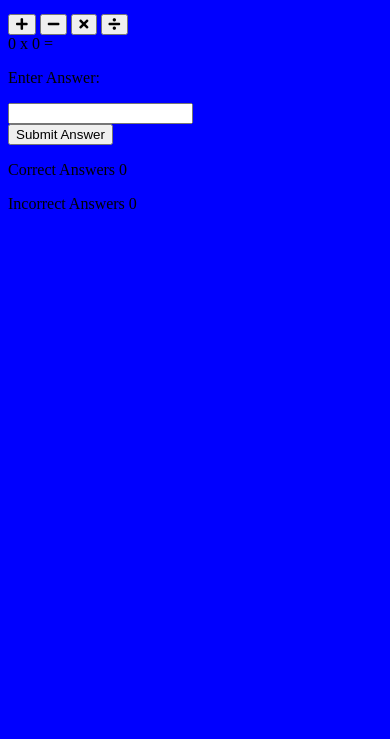
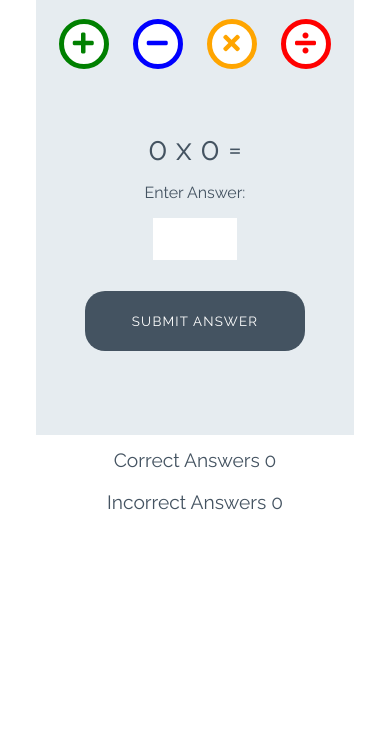
Before and after one commit to Jawdan-CI/LoveMaths, a plain HTML site: page index.html in a window 390 px wide. Shown: the part 105-844 px from the top of the page. Drawn offline with Linux system fonts and the light colour scheme.

Commit message:
Added Responsive CSS Styling

```diff
--- a/assets/css/style.css
+++ b/assets/css/style.css
@@ -1,3 +1,252 @@
+/* --------- Global style */
+
 body {
-    background-color: blue;
+    background-color: white;
+    font-family: "Raleway", sans-serif;
+    color: #445361;
+    text-align: center;
 }
+
+/* --------- Heading */
+
+.heading {
+    text-align: center;
+    font-size: 2.5rem;
+}
+
+.logo {
+    height: 40px;
+    padding-right: 5px;
+}
+
+/* --------- Game layout */
+
+.game-area {
+    background-color: #E6ECF0;
+    box-sizing: border-box;
+    width: 85%;
+    height: 65vh;
+    max-height: 450px;
+    max-width: 830px;
+    margin-left: auto;
+    margin-right: auto;
+    padding: 1%;
+}
+
+.question-area {
+    width: 50%;
+    font-size: 2rem;
+    margin: auto;
+    padding: 50px 0;
+}
+
+.question-area span {
+    padding: 0 15px;
+}
+
+.score-area {
+    margin: 5px auto;
+    width: 60%;
+    font-size: 1.2rem;
+}
+
+.controls-area {
+    width: 85%;
+    margin: 30px auto;
+}
+
+#score {
+    color: green;
+    font-weight: bold;
+}
+
+#incorrect {
+    color: red;
+    font-weight: bold;
+}
+
+.answer-message {
+    display: none;
+    font-size: 1rem;
+}
+
+#answer-box {
+    border: none;
+    color: #445361;
+    display: inline-block;
+    height: 40px;
+    width: 80px;
+    font-size: 1.2rem;
+}
+
+.scores {
+    display: inline-block;
+    padding: 25px;
+}
+
+/* --------- Buttons */
+
+.btn {
+    width: 220px;
+    height: 60px;
+    font-family: "Raleway", sans-serif;
+    text-transform: uppercase;
+    letter-spacing: 1.2px;
+    color: white;
+}
+
+.btn:focus {
+    outline: none;
+}
+
+.btn--big {
+    padding-top: 10px;
+    border-radius: 50%;
+    background-color: white;
+    border: 10px solid;
+    width: 100px;
+    height: 100px;
+    font-size: 3.2rem;
+    margin: 0 30px;
+    transition: all 0.5s;
+}
+
+.btn--big::after{
+    content: attr(data-type);
+    font-size: 1rem;
+    color: #445361;
+    position: relative;
+    left: -0.5em;
+}
+
+.btn--blue {
+    border-color: blue;
+    color: blue;
+}
+
+.btn--blue:active,
+.btn--blue:hover {
+    background-color: darkblue;
+    color: white;
+}
+
+.btn--orange {
+    border-color: orange;
+    color: orange;
+}
+
+.btn--orange:active,
+.btn--orange:hover {
+    background-color: darkorange;
+    color: white;
+}
+
+.btn--red {
+    border-color: red;
+    color: red;
+}
+
+.btn--red:active,
+.btn--red:hover {
+    background-color: darkred;
+    color: white;
+}
+
+.btn--green {
+    border-color: green;
+    color: green;
+}
+
+.btn--green:active,
+.btn--green:hover {
+    background-color: darkgreen;
+    color: white;
+}
+
+.btn--gray {
+    margin-top: 25px;
+    background-color: #445361;
+    border: 1px transparent;
+    border-radius: 20px;
+}
+
+.btn--gray:active,
+.btn--gray:hover {
+    background-color: #0d1013;
+}
+
+/* --------- Media queries */
+
+@media (max-width: 414px) {
+    .controls-area {
+        width: 100%;
+    }
+
+    .btn--big {
+        margin: 0 10px;
+        padding: 5px;
+        border: 5px solid;
+        width: 50px;
+        height: 50px;
+        font-size: 1.5rem;
+    }
+
+    .btn--big::after {
+        font-size: 0.6rem;
+        left: -0.7rem;
+    }
+
+    .question-area {
+        padding: 10% 0;
+        width: 100%;
+    }
+
+    .question-area span {
+        padding: 0;
+    }
+
+    .answer-message {
+        display: block;
+    }
+
+    #answer-box {
+        display: block;
+        margin: 0 auto;
+    }
+    .btn--gray {
+        margin-top: 0;
+    }
+
+    .score-area {
+        width: 100%;
+    }
+
+    .scores {
+        margin: 0.5em auto;
+        display: block;
+        padding: 5px;
+    }
+
+    .heading {
+        font-size: 2rem;
+    }
+}
+
+@media (max-width: 320px) {
+    .game-area {
+        height: 70vh;
+    }
+
+    .controls-area {
+        width: 75%;
+        margin: 10px auto;
+    }
+
+    .btn--big {
+        margin: 10px 10px;
+    }
+    .question-area {
+        padding: 10px 0;
+    }
+
+}
```
